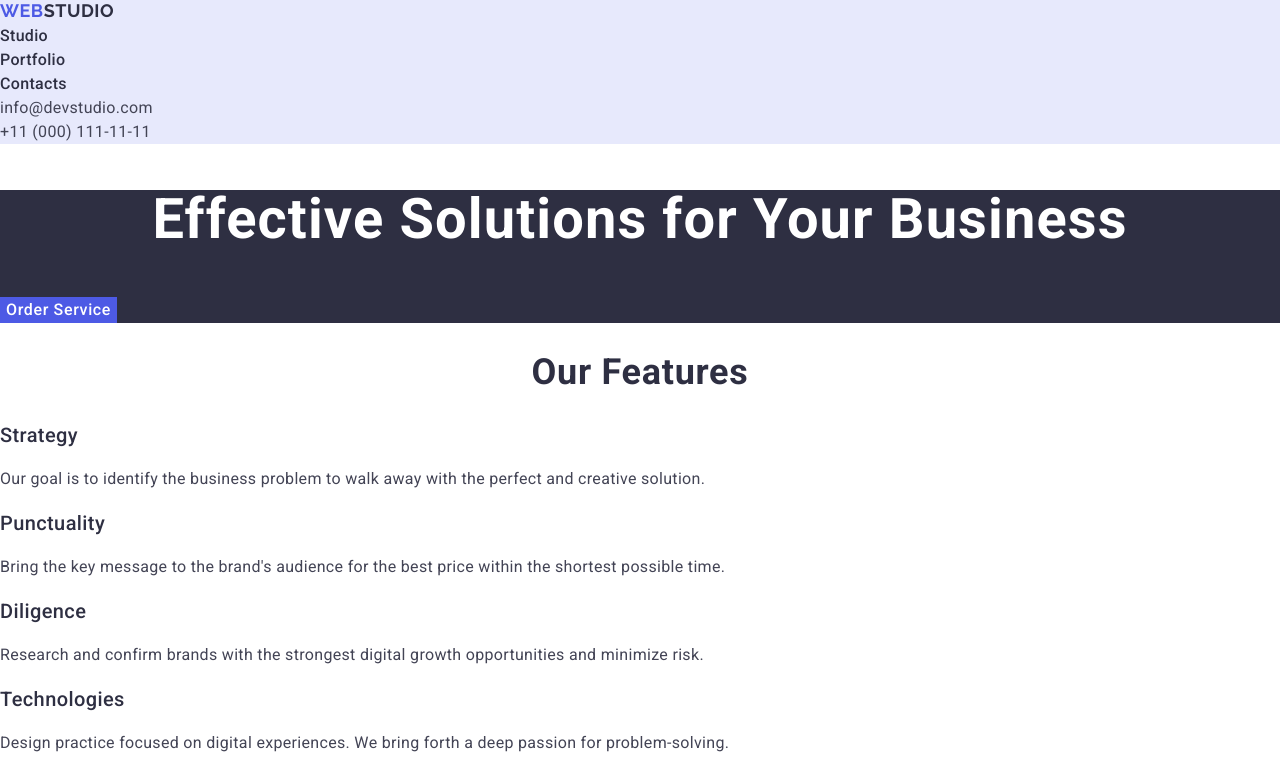
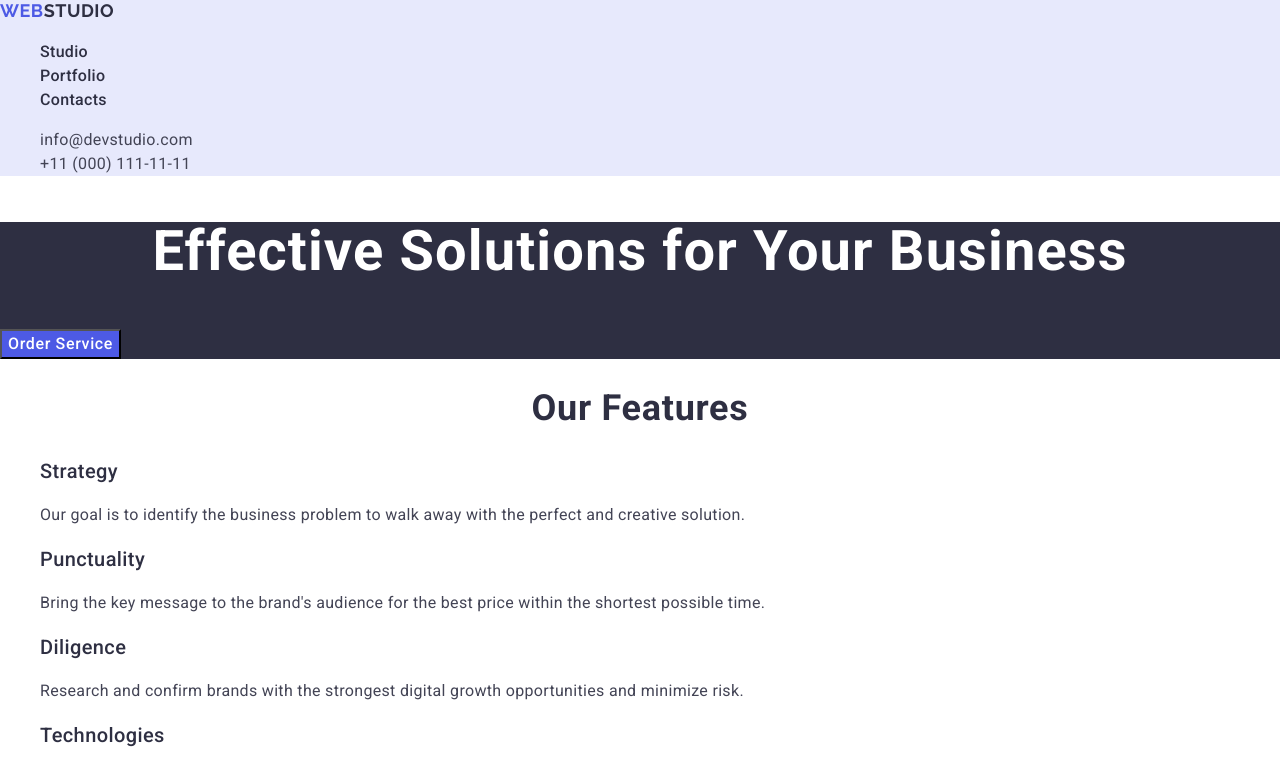
Before and after one commit to christinasokyrko/goit-markup-hw-06, a plain HTML site: page index.html in a window 1280 px wide. Shown: the top 764 px of the page. Drawn offline with nearby package versions, Linux system fonts and the light colour scheme.

Commit message:
relevant

```diff
--- a/css/styles.css
+++ b/css/styles.css
@@ -3,8 +3,6 @@ body {
   font-weight: 400;
   color: #434455;
   background-color: #ffffff;
-  margin: 0;
-  padding: 0;
 }
 
 a {
@@ -14,8 +12,6 @@ a {
 
 ul {
   list-style: none;
-  padding: 0;
-  margin: 0;
 }
 
 header {
@@ -94,15 +90,12 @@ footer {
   letter-spacing: 0.04em;
   color: #ffffff;
   background-color: #4d5ae5;
-  border: none;
   cursor: pointer;
 }
 
 .hero-button:hover,
 .hero-button:focus {
   background-color: #404bbf;
-  outline: none;
-  transform: translateY(-2px);
 }
 
 .team {
```
